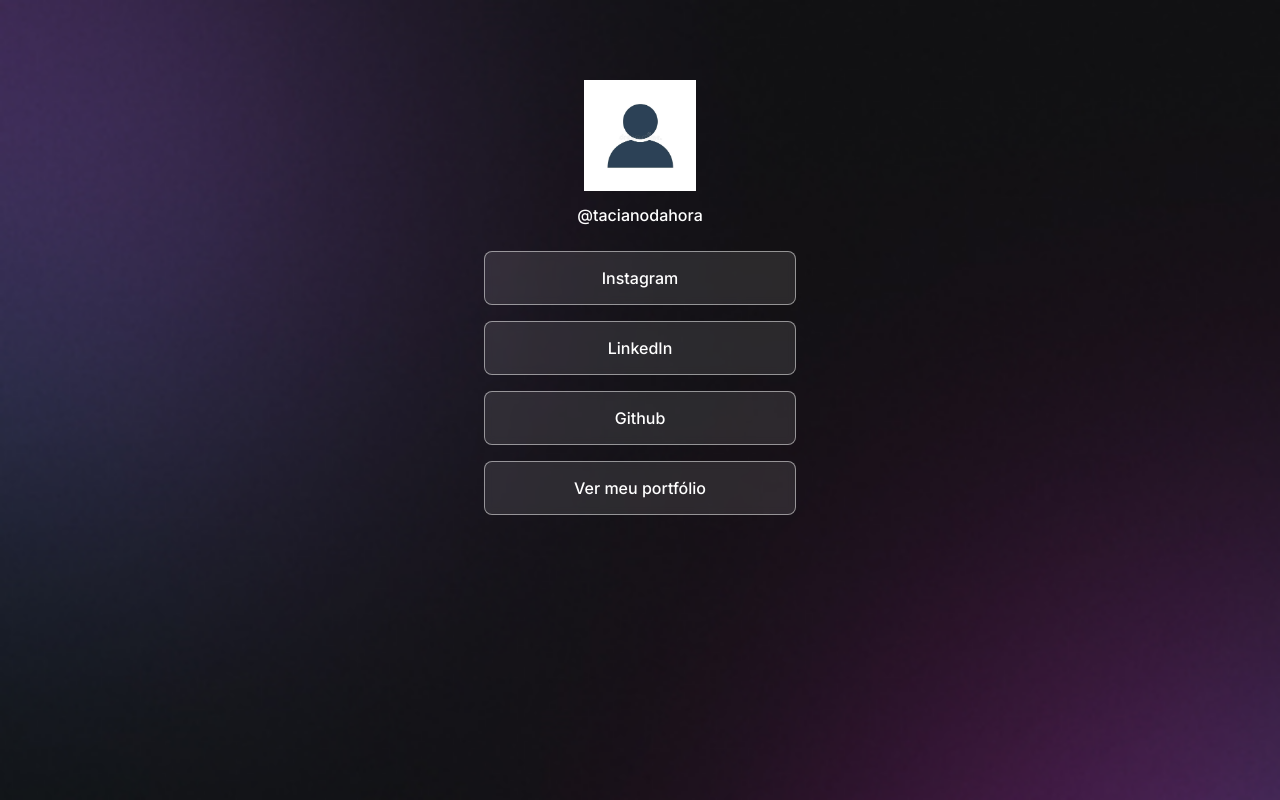
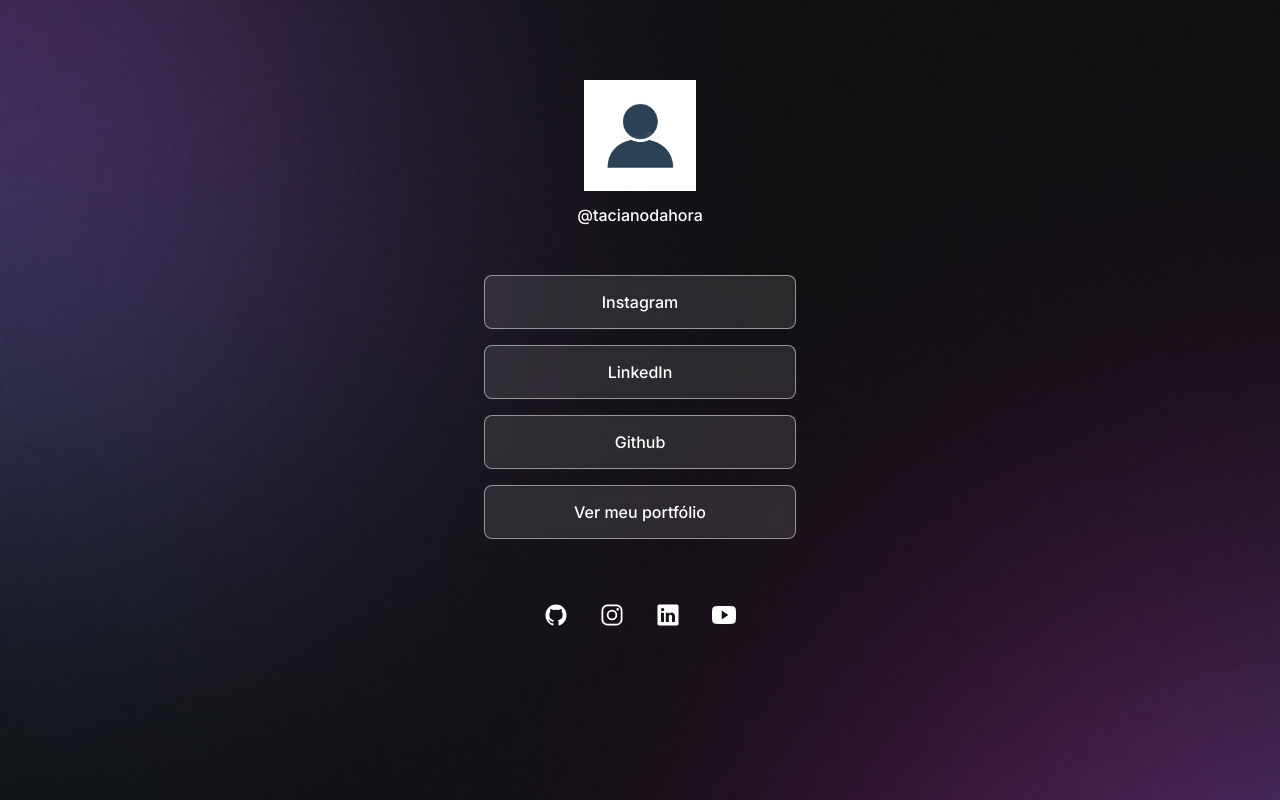
Before and after one commit to taciodev/devLinks, a website: page index.html in a window 1280 px wide. Drawn offline with nearby package versions, Linux system fonts and the light colour scheme.

Commit message:
feat: adicionando a estrutura dos links das redes sociais e estilizando os elementos

```diff
--- a/assets/css/styles.css
+++ b/assets/css/styles.css
@@ -51,6 +51,8 @@
   display: flex;
   flex-direction: column;
   gap: 16px;
+
+  padding: 24px 0;
 }
 
 ul li a {
@@ -77,3 +79,27 @@
   background: rgba(255, 255, 255, 0.05);
   border: 1.5px solid #ffffff;
 }
+
+#social-links {
+  display: flex;
+  justify-content: center;
+
+  padding: 24px 0;
+
+  font-size: 24px;
+}
+
+#social-links a {
+  display: flex;
+  align-items: center;
+  justify-content: center;
+  padding: 16px;
+  border-radius: 50%;
+
+  transition: background 0.2s;
+}
+
+#social-links a:hover {
+  background: rgba(255, 255, 255, 0.2);
+  padding: 14px;
+}
--- a/index.html
+++ b/index.html
@@ -35,7 +35,29 @@
           <a href="#" target="_blank">Ver meu portfólio</a>
         </li>
       </ul>
+      <div id="social-links">
+        <a href="https://github.com/taciodev" target="_blank">
+          <ion-icon name="logo-github"></ion-icon>
+        </a>
+        <a href="https://Instagram.com/tacianodahora" target="_blank">
+          <ion-icon name="logo-instagram"></ion-icon>
+        </a>
+        <a href="https://linkedin.com/in/taciano-da-hora/" target="_blank">
+          <ion-icon name="logo-linkedin"></ion-icon>
+        </a>
+        <a href="#" target="_blank">
+          <ion-icon name="logo-youtube"></ion-icon>
+        </a>
+      </div>
     </div>
     <script src="assets/js/main.js"></script>
+    <script
+      type="module"
+      src="https://unpkg.com/ionicons@5.5.2/dist/ionicons/ionicons.esm.js"
+    ></script>
+    <script
+      nomodule
+      src="https://unpkg.com/ionicons@5.5.2/dist/ionicons/ionicons.js"
+    ></script>
   </body>
 </html>
```
